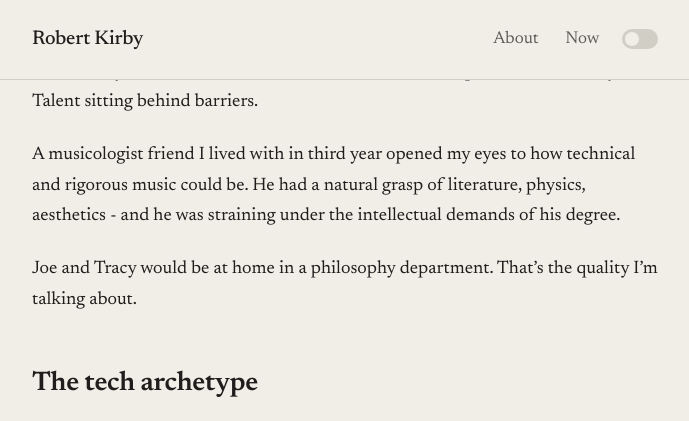
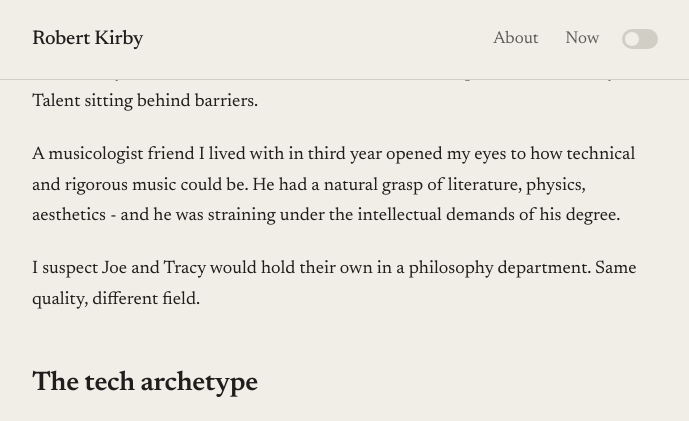
Before and after one commit to rob137/rob137.github.io, a Jekyll site: the page built from _posts/2026-01-29-out-of-distribution.md, in a window 1280 px wide and 900 px high, scrolled down 1968 px, cut to the strip 0-421 px from the top of the window. Shown: the whole strip, without its empty margins (295-984 px from the left). Built offline with Jekyll 4.4.1, drawn with Linux system fonts in a browser that asks for light colours.

Commit message:
Soften Joe/Tracy philosophy line
Co-Authored-By: Claude Opus 4.5 <noreply@anthropic.com>

```diff
--- a/_posts/2026-01-29-out-of-distribution.md
+++ b/_posts/2026-01-29-out-of-distribution.md
@@ -32,7 +32,7 @@ I got into philosophy in sixth form, through Wittgenstein initially, and studied
 
 A musicologist friend I lived with in third year opened my eyes to how technical and rigorous music could be. He had a natural grasp of literature, physics, aesthetics - and he was straining under the intellectual demands of his degree.
 
-Joe and Tracy would be at home in a philosophy department. That's the quality I'm talking about.
+I suspect Joe and Tracy would hold their own in a philosophy department. Same quality, different field.
 
 ## The tech archetype
 
```
